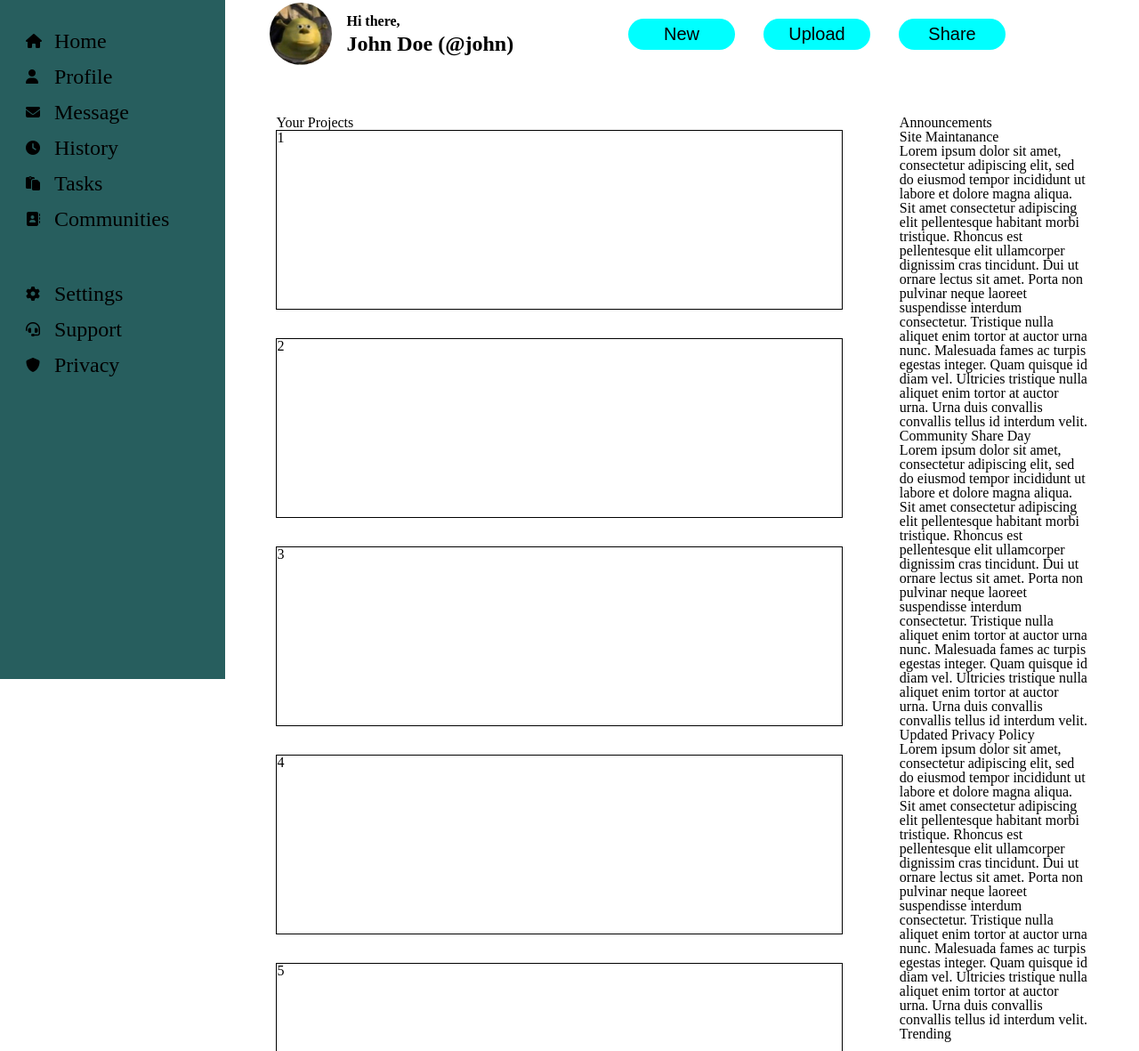
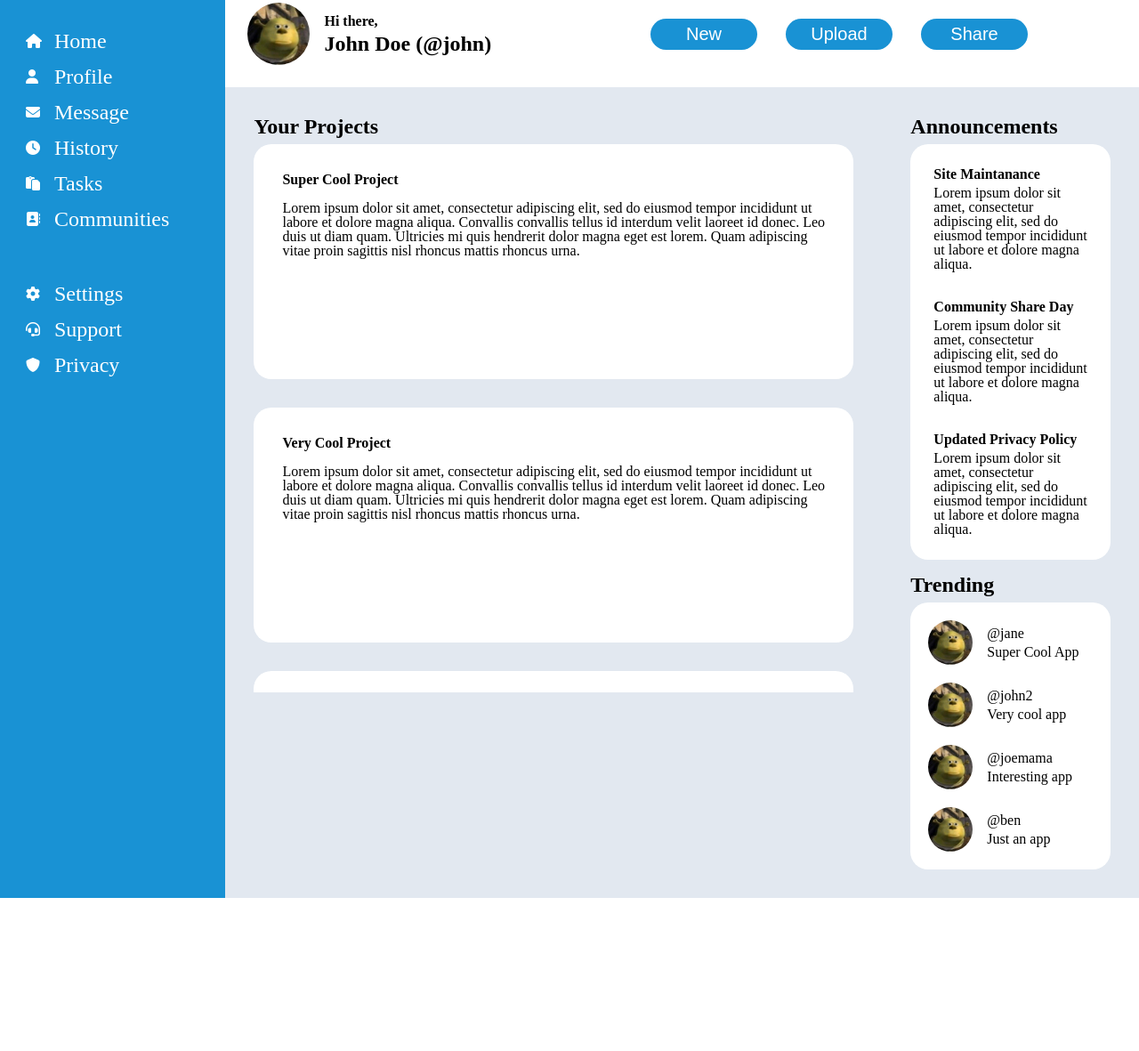
Before and after one commit to OpTudor/admin_dashboard, a plain HTML site: page index.html in a window 1280 px wide. Shown: the part 97-1278 px from the top of the page at 89% size. After the commit the page ends 1106 px from the top, so only its background shows below. Drawn offline with Linux system fonts and the light colour scheme.

Commit message:
Finish announcements and trending

```diff
--- a/index.html
+++ b/index.html
@@ -90,12 +90,72 @@
           <div class="projects">
             <div class="title">Your Projects</div>
             <div class="projects-grid">
-              <div class="project">1</div>
-              <div class="project">2</div>
-              <div class="project">3</div>
-              <div class="project">4</div>
-              <div class="project">5</div>
-              <div class="project">6</div>
+              <div class="project">
+                <div class="project-title">Super Cool Project</div>
+                <div class="project-content">
+                  Lorem ipsum dolor sit amet, consectetur adipiscing elit, sed
+                  do eiusmod tempor incididunt ut labore et dolore magna aliqua.
+                  Convallis convallis tellus id interdum velit laoreet id donec.
+                  Leo duis ut diam quam. Ultricies mi quis hendrerit dolor magna
+                  eget est lorem. Quam adipiscing vitae proin sagittis nisl
+                  rhoncus mattis rhoncus urna.
+                </div>
+              </div>
+              <div class="project">
+                <div class="project-title">Very Cool Project</div>
+                <div class="project-content">
+                  Lorem ipsum dolor sit amet, consectetur adipiscing elit, sed
+                  do eiusmod tempor incididunt ut labore et dolore magna aliqua.
+                  Convallis convallis tellus id interdum velit laoreet id donec.
+                  Leo duis ut diam quam. Ultricies mi quis hendrerit dolor magna
+                  eget est lorem. Quam adipiscing vitae proin sagittis nisl
+                  rhoncus mattis rhoncus urna.
+                </div>
+              </div>
+              <div class="project">
+                <div class="project-title">Interesting App</div>
+                <div class="project-content">
+                  Lorem ipsum dolor sit amet, consectetur adipiscing elit, sed
+                  do eiusmod tempor incididunt ut labore et dolore magna aliqua.
+                  Convallis convallis tellus id interdum velit laoreet id donec.
+                  Leo duis ut diam quam. Ultricies mi quis hendrerit dolor magna
+                  eget est lorem. Quam adipiscing vitae proin sagittis nisl
+                  rhoncus mattis rhoncus urna.
+                </div>
+              </div>
+              <div class="project">
+                <div class="project-title">Smart App</div>
+                <div class="project-content">
+                  Lorem ipsum dolor sit amet, consectetur adipiscing elit, sed
+                  do eiusmod tempor incididunt ut labore et dolore magna aliqua.
+                  Convallis convallis tellus id interdum velit laoreet id donec.
+                  Leo duis ut diam quam. Ultricies mi quis hendrerit dolor magna
+                  eget est lorem. Quam adipiscing vitae proin sagittis nisl
+                  rhoncus mattis rhoncus urna.
+                </div>
+              </div>
+              <div class="project">
+                <div class="project-title">Impossible App</div>
+                <div class="project-content">
+                  Lorem ipsum dolor sit amet, consectetur adipiscing elit, sed
+                  do eiusmod tempor incididunt ut labore et dolore magna aliqua.
+                  Convallis convallis tellus id interdum velit laoreet id donec.
+                  Leo duis ut diam quam. Ultricies mi quis hendrerit dolor magna
+                  eget est lorem. Quam adipiscing vitae proin sagittis nisl
+                  rhoncus mattis rhoncus urna.
+                </div>
+              </div>
+              <div class="project">
+                <div class="project-title">Very Nice App</div>
+                <div class="project-content">
+                  Lorem ipsum dolor sit amet, consectetur adipiscing elit, sed
+                  do eiusmod tempor incididunt ut labore et dolore magna aliqua.
+                  Convallis convallis tellus id interdum velit laoreet id donec.
+                  Leo duis ut diam quam. Ultricies mi quis hendrerit dolor magna
+                  eget est lorem. Quam adipiscing vitae proin sagittis nisl
+                  rhoncus mattis rhoncus urna.
+                </div>
+              </div>
             </div>
           </div>
           <div class="right-sidebar">
@@ -107,15 +167,7 @@
                   <div>
                     Lorem ipsum dolor sit amet, consectetur adipiscing elit, sed
                     do eiusmod tempor incididunt ut labore et dolore magna
-                    aliqua. Sit amet consectetur adipiscing elit pellentesque
-                    habitant morbi tristique. Rhoncus est pellentesque elit
-                    ullamcorper dignissim cras tincidunt. Dui ut ornare lectus
-                    sit amet. Porta non pulvinar neque laoreet suspendisse
-                    interdum consectetur. Tristique nulla aliquet enim tortor at
-                    auctor urna nunc. Malesuada fames ac turpis egestas integer.
-                    Quam quisque id diam vel. Ultricies tristique nulla aliquet
-                    enim tortor at auctor urna. Urna duis convallis convallis
-                    tellus id interdum velit.
+                    aliqua.
                   </div>
                 </div>
                 <div class="announcement">
@@ -123,15 +175,7 @@
                   <div>
                     Lorem ipsum dolor sit amet, consectetur adipiscing elit, sed
                     do eiusmod tempor incididunt ut labore et dolore magna
-                    aliqua. Sit amet consectetur adipiscing elit pellentesque
-                    habitant morbi tristique. Rhoncus est pellentesque elit
-                    ullamcorper dignissim cras tincidunt. Dui ut ornare lectus
-                    sit amet. Porta non pulvinar neque laoreet suspendisse
-                    interdum consectetur. Tristique nulla aliquet enim tortor at
-                    auctor urna nunc. Malesuada fames ac turpis egestas integer.
-                    Quam quisque id diam vel. Ultricies tristique nulla aliquet
-                    enim tortor at auctor urna. Urna duis convallis convallis
-                    tellus id interdum velit.
+                    aliqua.
                   </div>
                 </div>
                 <div class="announcement">
@@ -139,15 +183,7 @@
                   <div>
                     Lorem ipsum dolor sit amet, consectetur adipiscing elit, sed
                     do eiusmod tempor incididunt ut labore et dolore magna
-                    aliqua. Sit amet consectetur adipiscing elit pellentesque
-                    habitant morbi tristique. Rhoncus est pellentesque elit
-                    ullamcorper dignissim cras tincidunt. Dui ut ornare lectus
-                    sit amet. Porta non pulvinar neque laoreet suspendisse
-                    interdum consectetur. Tristique nulla aliquet enim tortor at
-                    auctor urna nunc. Malesuada fames ac turpis egestas integer.
-                    Quam quisque id diam vel. Ultricies tristique nulla aliquet
-                    enim tortor at auctor urna. Urna duis convallis convallis
-                    tellus id interdum velit.
+                    aliqua.
                   </div>
                 </div>
               </div>
@@ -155,10 +191,34 @@
             <div class="trending">
               <div class="title">Trending</div>
               <div class="trending-items">
-                <div class="people"></div>
-                <div class="people"></div>
-                <div class="people"></div>
-                <div class="people"></div>
+                <div class="people">
+                  <div class="pfp"><img src="./images/shrek.jpg" /></div>
+                  <div>
+                    <div>@jane</div>
+                    <div>Super Cool App</div>
+                  </div>
+                </div>
+                <div class="people">
+                  <div class="pfp"><img src="./images/shrek.jpg" /></div>
+                  <div>
+                    <div>@john2</div>
+                    <div>Very cool app</div>
+                  </div>
+                </div>
+                <div class="people">
+                  <div class="pfp"><img src="./images/shrek.jpg" /></div>
+                  <div>
+                    <div>@joemama</div>
+                    <div>Interesting app</div>
+                  </div>
+                </div>
+                <div class="people">
+                  <div class="pfp"><img src="./images/shrek.jpg" /></div>
+                  <div>
+                    <div>@ben</div>
+                    <div>Just an app</div>
+                  </div>
+                </div>
               </div>
             </div>
           </div>
--- a/style.css
+++ b/style.css
@@ -14,8 +14,8 @@ body {
   flex-direction: column;
   gap: 60px;
   padding: 35px 25px 25px 25px;
-  height: 100vh;
-  background-color: rgb(39, 94, 94);
+  background-color: #1992d4;
+  color: white;
 }
 .nav-buttons,
 .other-buttons {
@@ -42,11 +42,10 @@ body {
 .main-page {
   display: flex;
   flex-direction: column;
-  padding: 25px;
 }
 
 .header {
-  padding: 0px 25px 25px 25px;
+  padding: 25px;
 }
 .first-header {
   display: flex;
@@ -113,7 +112,8 @@ img {
 .header-buttons > button {
   border: 0;
   font-size: 20px;
-  background-color: aqua;
+  background-color: #1992d4;
+  color: white;
   border-radius: 20px;
   height: 35px;
   width: 120px;
@@ -126,10 +126,13 @@ img {
 }
 .main-stuff {
   display: flex;
+  background-color: #e2e8f0;
 }
 .projects {
   flex: 3;
   padding: 2rem;
+  max-height: 77vh;
+  overflow: scroll;
 }
 .right-sidebar {
   flex: 1;
@@ -142,15 +145,56 @@ img {
 }
 .project {
   height: 200px;
-  border: 1px solid black;
+  background-color: white;
+  border-radius: 20px;
+  padding: 2rem;
+  display: flex;
+  flex-direction: column;
+  gap: 1rem;
+}
+.project-title {
+  font-weight: bold;
 }
 .right-sidebar {
   display: flex;
   flex-direction: column;
 }
-.announcements {
-  flex: 1;
+
+.trending {
+  margin-bottom: auto;
+  margin-top: 1rem;
 }
-.trending {
-  flex: 1;
+.announcement {
+  padding: 1rem;
 }
+.announcements-items {
+  background-color: white;
+  border-radius: 20px;
+  padding: 10px;
+}
+.title {
+  font-size: 24px;
+  margin-bottom: 8px;
+  font-weight: bolder;
+}
+.announcement > :first-child {
+  font-weight: bold;
+  margin-bottom: 5px;
+}
+.people {
+  padding: 10px;
+  display: flex;
+  align-items: center;
+  gap: 1rem;
+}
+.people > :last-child {
+  display: flex;
+  flex-direction: column;
+  gap: 5px;
+}
+
+.trending-items {
+  border-radius: 20px;
+  background-color: white;
+  padding: 10px;
+}
```
